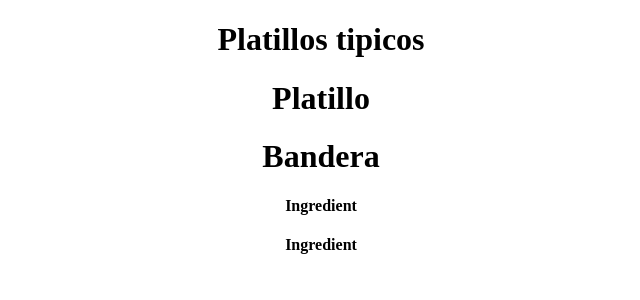
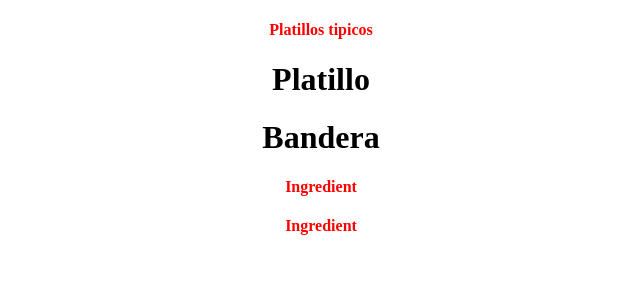
Before and after one commit to paulveliz/reactjs-my-first-app, a React (Create React App) app: page / in a window 1280 px wide. Shown: the top 300 px of the page, without its empty margins (319-959 px from the left). Built offline with nearby package versions, Linux system fonts and the light colour scheme; the HTML template or start-up script is replaced by a standard one.

Commit message:
Importacion de estilos en React

```diff
--- a/src/App.js
+++ b/src/App.js
@@ -1,6 +1,7 @@
-import './styles/App.css';
 import  Header from './components/header';
 import  Dish, * as D  from "./components/dish";
+
+import './styles/App.css';
 
 function App() {
   return (
--- a/src/components/header.js
+++ b/src/components/header.js
@@ -4,7 +4,7 @@ class Header extends Component {
     render(){
         return (
             <div>
-                <h1>Platillos tipicos</h1>
+                <h4>Platillos tipicos</h4>
             </div>
         );
     }
--- a/src/styles/App.css
+++ b/src/styles/App.css
@@ -1,3 +1,5 @@
+@import 'dish.css';
+
 .App {
   text-align: center;
 }
--- /dev/null
+++ b/src/styles/dish.css
@@ -0,0 +1,3 @@
+h4 {
+    color: red;
+}
```
Also changed, not shown: 1 other file (tests, documents, lock files or other folders).
